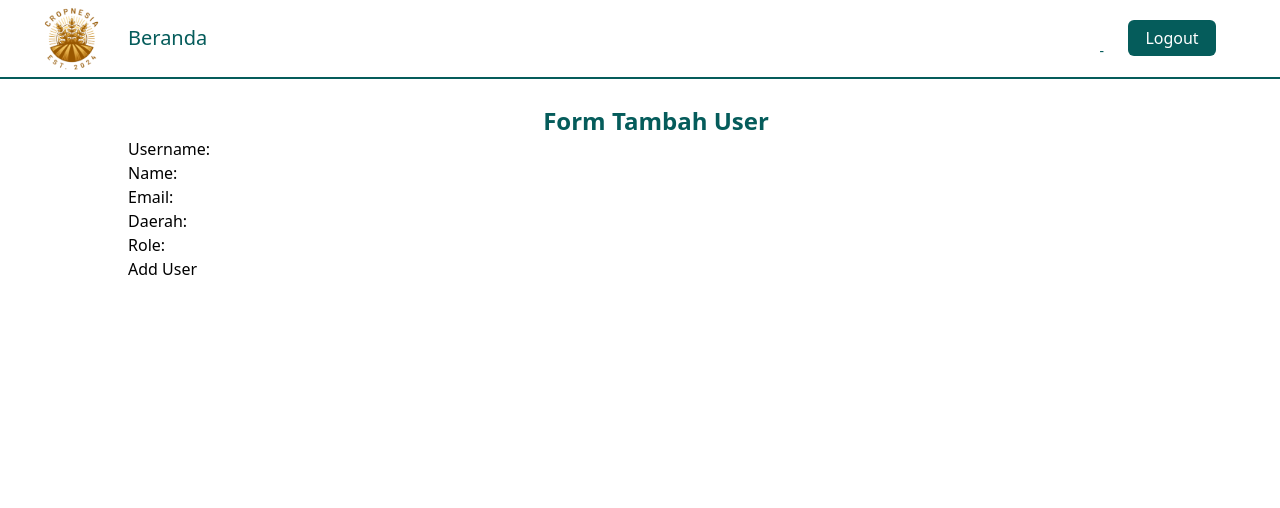
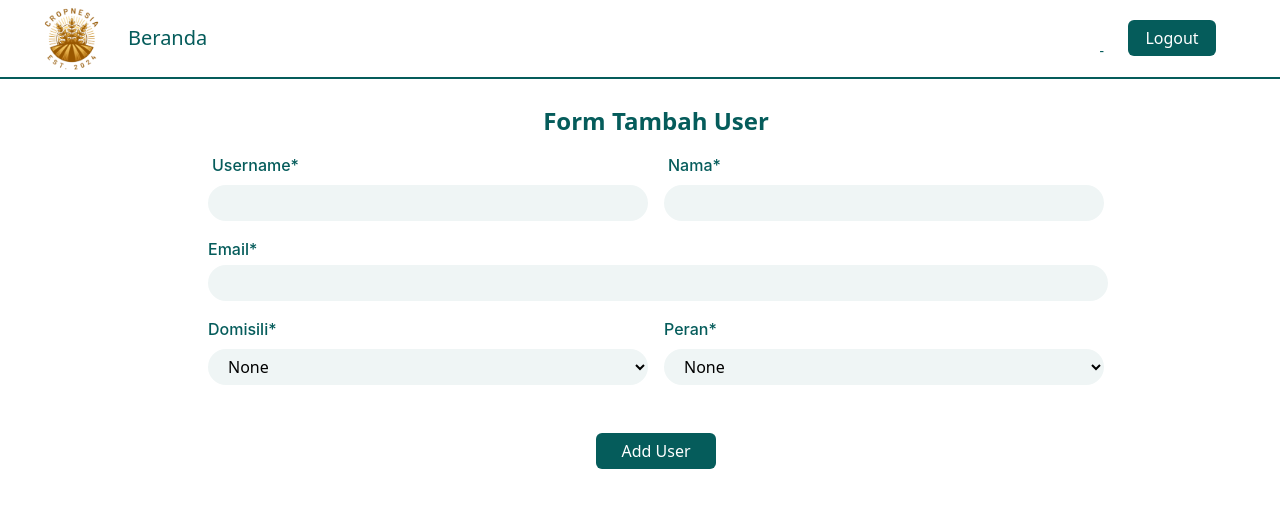
Before and after one commit to alvinwidi33/cropnesia-fe, a React (Create React App) app: page /add-user in a window 1280 px wide. Shown: the top 508 px of the page. Built offline with nearby package versions, Linux system fonts and the light colour scheme.

Commit message:
finish admin

```diff
--- /dev/null
+++ b/src/components/confirmation-modal.js
@@ -0,0 +1,32 @@
+import React from 'react';
+
+const ConfirmationModal = ({ show, onClose, onConfirm, message }) => {
+    if (!show) {
+        return null;
+    }
+
+    return (
+        <div className="fixed inset-0 flex items-center justify-center bg-black bg-opacity-50">
+            <div className="bg-white rounded-lg p-8 shadow-lg">
+                <h2 className="text-lg font-semibold mb-4 text-[#055C5B]">Konfirmasi</h2>
+                <p className="mb-4">{message}</p>
+                <div className="flex justify-end space-x-4">
+                    <button
+                        onClick={onClose}
+                        className="bg-[#EFF5F5] text-black py-2 px-4 rounded-md hover:bg-[#75C4B5] active:bg-[#EFF5F5] transition"
+                    >
+                        Batal
+                    </button>
+                    <button
+                        onClick={onConfirm}
+                        className="bg-[#055C5B] text-white py-2 px-4 rounded-md hover:bg-[#2DB296] transition active:bg-[#055C5B]"
+                    >
+                        Konfirmasi
+                    </button>
+                </div>
+            </div>
+        </div>
+    );
+};
+
+export default ConfirmationModal;
--- a/src/components/navbar-admin.js
+++ b/src/components/navbar-admin.js
@@ -1,6 +1,6 @@
 import React, { useState, useEffect } from 'react';
 import logo from '../images/image-removebg-preview 2.png';
-import { useNavigate } from 'react-router-dom';
+import { useNavigate,Link } from 'react-router-dom';
 
 function Navbar() {
     const [activeUser, setActiveUser] = useState({});
@@ -36,7 +36,7 @@ function Navbar() {
     }, [token]);
 
     const handleLogout = () => {
-        setSuccessMessage("Berhasil Logout");
+        setSuccessMessage("✅ Berhasil Logout");
         window.localStorage.removeItem("token");
         setTimeout(() => {
             navigate("/");
@@ -48,7 +48,9 @@ function Navbar() {
         <React.Fragment>
             <div className="relative flex items-center justify-between">
                 <img src={logo} alt="logo" className="w-16 h-auto ml-10" />
+                <Link to="/list-user">
                 <p className="absolute top-0 left-32 mt-6 text-xl font-normal text-[#055C5B] font-[Inter, sans-serif]">Beranda</p>
+                </Link>
                 <button
                     className="absolute top-5 right-16 bg-[#055C5B] text-white rounded-md hover:bg-[#2DB296] focus:outline-none w-[88px] h-9 flex items-center justify-center transition-all duration-200 active:bg-[#055C5B]"
                     onClick={handleLogout}>
--- a/src/pages/admin/add-user.js
+++ b/src/pages/admin/add-user.js
@@ -2,11 +2,13 @@ import React, { useState, useEffect } from 'react';
 import Navbar from '../../components/navbar-admin';
 import Loading from '../../components/loading';
 import { useNavigate } from 'react-router-dom';
+import ConfirmationModal from '../../components/confirmation-modal'; // Adjust the import path as needed
 
 function AddUser() {
     const [loading, setLoading] = useState(true); // Initially set to true
     const [successMessage, setSuccessMessage] = useState("");
     const [errorMessage, setErrorMessage] = useState("");
+    const [showModal, setShowModal] = useState(false);
     const [user, setUser] = useState({
         username: '',
         name: '',
@@ -26,17 +28,21 @@ function AddUser() {
     }, []);
 
     const handleChange = (e) => {
-        const { value1, value2 } = e.target;
+        const { name, value } = e.target;
         setUser((prevUser) => ({
             ...prevUser,
-            [value1]: value2
+            [name]: value
         }));
     };
 
-    const handleSubmit = async (e) => {
+    const handleSubmit = (e) => {
+        e.preventDefault();
+        setShowModal(true); // Show confirmation modal
+    };
+
+    const handleConfirm = async () => {
+        setShowModal(false);
         const token = window.localStorage.getItem("token");
-        e.preventDefault();
-        setLoading(true);
 
         try {
             const response = await fetch('https://cropnesia-be.vercel.app/api/user/add-user/', {
@@ -50,7 +56,7 @@ function AddUser() {
 
             if (response.ok) {
                 const data = await response.json();
-                setSuccessMessage("Berhasil menambah user!");
+                setSuccessMessage("✅ Berhasil menambah user!");
                 setErrorMessage("");
                 setUser({
                     username: '',
@@ -59,16 +65,19 @@ function AddUser() {
                     daerah: '',
                     role: '',
                 });
+                setTimeout(() => {
+                    setSuccessMessage("");
+                    navigate("/list-user");
+                }, 3000);
             } else {
                 const errorData = await response.json();
-                setErrorMessage(errorData.message || "Gagal tambah User");
+                setErrorMessage(errorData.message || "❌ Gagal tambah User");
                 setSuccessMessage("");
             }
         } catch (error) {
-            setErrorMessage("Terjadi Error coba lagi nanti");
+            setErrorMessage("❌ Terjadi Error coba lagi nanti");
             setSuccessMessage("");
         }
-
         setLoading(false);
     };
 
@@ -80,70 +89,105 @@ function AddUser() {
         <React.Fragment>
             <Navbar />
             <div style={{ marginLeft: "10%", position: "absolute" }} className="w-9/12">
-                <div className="w-full mt-8">
+                <div className="w-full mt-8 ">
                     <h1 className="ml-24 font-semibold text-[#055C5B] text-center font-[Inter, sans-serif] text-2xl">Form Tambah User</h1>
-                {successMessage && <div className="alert alert-success">{successMessage}</div>}
-                {errorMessage && <div className="alert alert-danger">{errorMessage}</div>}
                     <form onSubmit={handleSubmit}>
-                    <div className="form-group">
-                        <label>Username:</label>
+                        <div className="flex space-x-4 mb-4 ml-20 mt-4">
+                            <div>
+                                <p className="text-[#055C5B] font-medium ml-1" style={{ fontFamily: 'Inter, sans-serif' }}>Username*</p>
                                 <input
                                     type="text"
                                     name="username"
+                                    className='bg-[#EFF5F5] mt-2 h-9 w-[440px] rounded-3xl pl-4'
                                     value={user.username}
                                     onChange={handleChange}
-                            className="form-control"
                                     required
                                 />
                             </div>
-                    <div className="form-group">
-                        <label>Name:</label>
+                            <div>
+                                <p className="text-[#055C5B] font-medium ml-1" style={{ fontFamily: 'Inter, sans-serif' }}>Nama*</p>
                                 <input
                                     type="text"
                                     name="name"
+                                    className='bg-[#EFF5F5] h-9 w-[440px] rounded-3xl pl-4 mt-2'
                                     value={user.name}
                                     onChange={handleChange}
-                            className="form-control bg-white"
                                     required
                                 />
                             </div>
-                    <div className="form-group">
-                        <label>Email:</label>
+                        </div>
+                        <p className="text-[#055C5B] font-medium mt-2 ml-20" style={{ fontFamily: 'Inter, sans-serif' }}>Email*</p>
                         <input
-                            type="email"
+                            type="text"
                             name="email"
+                            className='bg-[#EFF5F5] mt-1 h-9 w-[900px] rounded-3xl pl-4 ml-20'
                             value={user.email}
                             onChange={handleChange}
-                            className="form-control"
                             required
                         />
-                    </div>
-                    <div className="form-group">
-                        <label>Daerah:</label>
-                        <input
-                            type="text"
+                        <div className="flex space-x-4 mb-4 mt-4">
+                            <div>
+                                <p className="text-[#055C5B] font-medium ml-20" style={{ fontFamily: 'Inter, sans-serif' }}>Domisili*</p>
+                                <select
                                     name="daerah"
+                                    className='h-9 w-[440px] bg-[#EFF5F5] mt-2 rounded-3xl pl-4 ml-20 custom-dropdown'
                                     value={user.daerah}
                                     onChange={handleChange}
-                            className="form-control"
                                     required
-                        />
+                                >
+                                    <option value="None">None</option>
+                                    <option value="Jakarta">Jakarta</option>
+                                    <option value="Banten">Banten</option>
+                                    <option value="Jawa Barat">Jawa Barat</option>
+                                    <option value="Jawa Tengah">Jawa Tengah</option>
+                                    <option value="Jawa Timur">Jawa Timur</option>
+                                    <option value="Yogyakarta">Yogyakarta</option>
+                                </select>
                             </div>
-                    <div className="form-group">
-                        <label>Role:</label>
-                        <input
-                            type="text"
+                            <div>
+                                <p className="text-[#055C5B] font-medium" style={{ fontFamily: 'Inter, sans-serif' }}>Peran*</p>
+                                <select
                                     name="role"
+                                    className='h-9 w-[440px] bg-[#EFF5F5] mt-2 rounded-3xl pl-4 custom-dropdown'
                                     value={user.role}
                                     onChange={handleChange}
-                            className="form-control"
                                     required
-                        />
-                    </div>
-                    <button type="submit" className="btn btn-primary">Add User</button>
-                </form>
+                                >
+                                    <option value="None">None</option>
+                                    <option value="Admin">Admin</option>
+                                    <option value="Pemerintah">Pemerintah</option>
+                                    <option value="Petani">Petani</option>
+                                </select>
+
                             </div>
                         </div>
+                        <div className="flex justify-center mt-4">
+                            <button
+                                type="submit"
+                                className="bg-[#055C5B] font-medium text-white rounded-md hover:bg-[#2DB296] focus:outline-none w-[120px] h-9 flex items-center justify-center transition-all duration-200 active:bg-[#055C5B] ml-24 mt-8"
+                            >
+                                Add User
+                            </button>
+                        </div>
+                    </form>
+                    {successMessage && (
+                        <div className="absolute top-40 ml-16 left-1/2 transform -translate-x-1/2 bg-green-100 p-4 rounded-lg shadow-lg flex items-center">
+                            <p className="text-green-500">{successMessage}</p>
+                        </div>
+                    )}
+                    {errorMessage && (
+                        <div className="absolute top-40 ml-16 left-1/2 transform -translate-x-1/2 bg-red-100 p-4 rounded-lg shadow-lg flex items-center">
+                            <p className="text-red-500">{errorMessage}</p>
+                        </div>
+                    )}
+                </div>
+            </div>
+            <ConfirmationModal
+                show={showModal}
+                onClose={() => setShowModal(false)}
+                onConfirm={handleConfirm}
+                message="Apakah Anda yakin ingin membuat user?"
+            />
         </React.Fragment>
     );
 }
```
Lines whose indentation alone changed are shown as unchanged.
